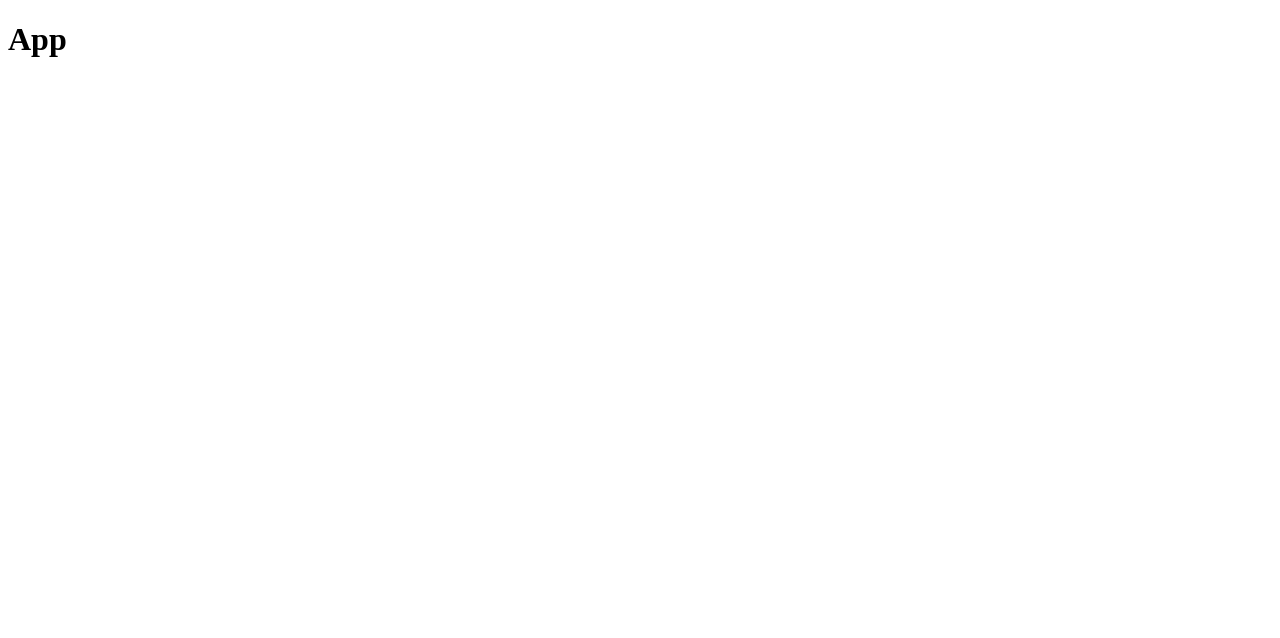
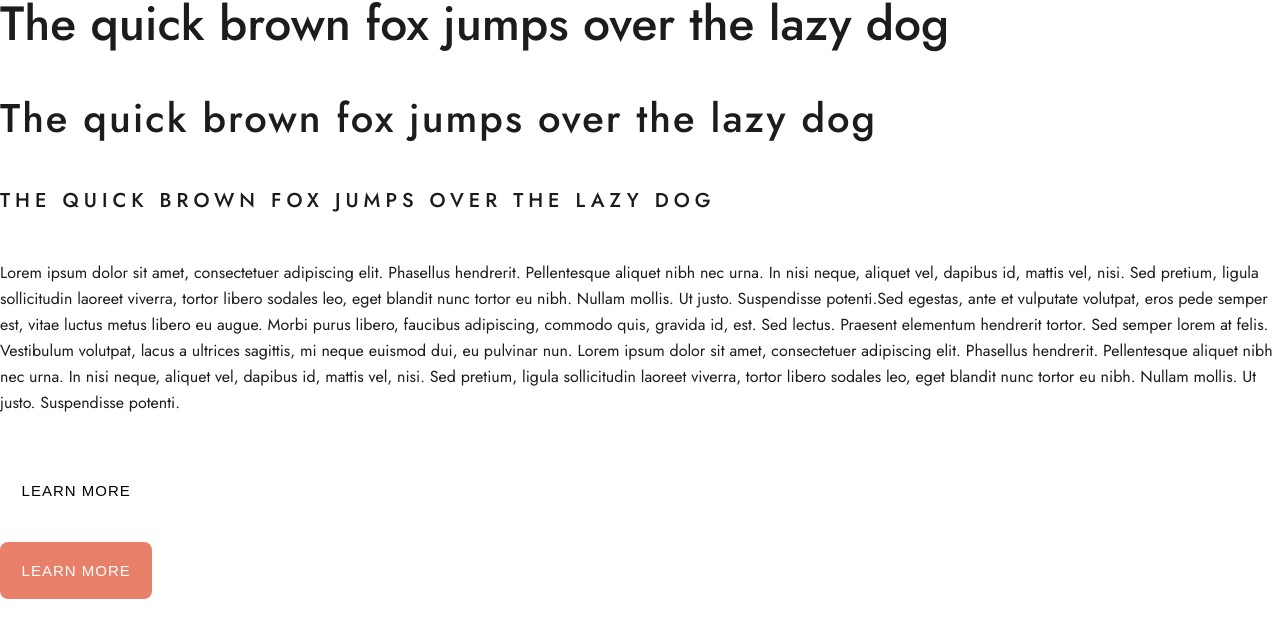
Before and after one commit to koliberdapv/designo-fmentor, a React (Vite) app: page / in a window 1280 px wide. Shown: the top 638 px of the page. Built offline with nearby package versions, Linux system fonts and the light colour scheme.

Commit message:
styling base

```diff
--- a/src/App.jsx
+++ b/src/App.jsx
@@ -1,5 +1,44 @@
 function App() {
-  return <h1>App</h1>;
+  return (
+    <div>
+      <h1 className="h1">The quick brown fox jumps over the lazy dog</h1>
+      <br />
+      <br />
+      <h1 className="h2">The quick brown fox jumps over the lazy dog</h1>
+      <br />
+      <br />
+      <h1 className="h3">The quick brown fox jumps over the lazy dog</h1>
+      <br />
+      <br />
+      <p>
+        Lorem ipsum dolor sit amet, consectetuer adipiscing elit. Phasellus
+        hendrerit. Pellentesque aliquet nibh nec urna. In nisi neque, aliquet
+        vel, dapibus id, mattis vel, nisi. Sed pretium, ligula sollicitudin
+        laoreet viverra, tortor libero sodales leo, eget blandit nunc tortor eu
+        nibh. Nullam mollis. Ut justo. Suspendisse potenti.Sed egestas, ante et
+        vulputate volutpat, eros pede semper est, vitae luctus metus libero eu
+        augue. Morbi purus libero, faucibus adipiscing, commodo quis, gravida
+        id, est. Sed lectus. Praesent elementum hendrerit tortor. Sed semper
+        lorem at felis. Vestibulum volutpat, lacus a ultrices sagittis, mi neque
+        euismod dui, eu pulvinar nun. Lorem ipsum dolor sit amet, consectetuer
+        adipiscing elit. Phasellus hendrerit. Pellentesque aliquet nibh nec
+        urna. In nisi neque, aliquet vel, dapibus id, mattis vel, nisi. Sed
+        pretium, ligula sollicitudin laoreet viverra, tortor libero sodales leo,
+        eget blandit nunc tortor eu nibh. Nullam mollis. Ut justo. Suspendisse
+        potenti.
+      </p>
+      <br />
+      <br />
+      <button className="btn">
+        <p className="btn-p">learn more</p>
+      </button>
+      <br />
+      <br />
+      <button className="btn btn-light">
+        <p className="btn-p">learn more</p>
+      </button>
+    </div>
+  );
 }
 
 export default App;
--- a/src/index.css
+++ b/src/index.css
@@ -0,0 +1,96 @@
+@import url('https://fonts.googleapis.com/css2?family=Inter:wght@400;500;600;700&family=Jost:wght@100;200;300;400;500;600;700;800;900&display=swap');
+
+*,
+*::before,
+*::after {
+  box-sizing: border-box;
+  margin: 0;
+  padding: 0;
+}
+
+:root {
+  /* colors */
+  --clr-peach: hsl(11, 73%, 66%);
+  --clr-light-peach: hsl(11, 100%, 80%);
+  --clr-black: hsl(270, 4%, 11%);
+  --clr-white: hsl(0, 0%, 100%);
+  --clr-dark-gray: hsl(260, 6%, 20%);
+  --clr-light-gray: hsl(210, 15%, 95%);
+
+  --ff-main: 'Jost', sans-serif;
+
+  --fs-h1: 48px;
+  --fs-h2: 40px;
+  --fs-h3: 20px;
+  --fs-p: 16px;
+  --fs-btn-p: 15px;
+
+  --fw-500: 500;
+  --fw-400: 400;
+
+  --lh-h1: 48px;
+  --lh-h3: 26px;
+
+  --spacing-h2: 2px;
+  --spacing-h3: 5px;
+  --spacing-btn: 1px;
+
+  --br-regular: 8px;
+}
+
+body {
+  font-family: var(--ff-main);
+  color: var(--clr-black);
+}
+
+.h1 {
+  font-size: var(--fs-h1);
+  font-weight: var(--fw-500);
+  line-height: var(--lh-h1);
+}
+
+.h2 {
+  font-size: var(--fs-h2);
+  font-weight: var(--fw-500);
+  line-height: var(--lh-h1);
+  letter-spacing: var(--spacing-h2);
+}
+
+.h3 {
+  font-size: var(--fs-h3);
+  font-weight: var(--fw-500);
+  line-height: var(--lh-h3);
+  letter-spacing: var(--spacing-h3);
+  text-transform: uppercase;
+}
+
+p {
+  font-size: var(--fs-p);
+  font-weight: var(--fw-400);
+  line-height: var(--lh-h3);
+}
+
+.btn-p {
+  font-size: var(--fs-btn-p);
+  font-weight: var(--fw-500);
+  line-height: normal;
+  letter-spacing: var(--spacing-btn);
+  text-transform: uppercase;
+}
+
+.btn {
+  border-radius: var(--br-regular);
+  padding: 1.25rem 1.35rem;
+  background-color: var(--clr-white);
+  border: none;
+  transition: all 200ms ease-in;
+}
+.btn-light {
+  background-color: var(--clr-peach);
+  color: var(--clr-white);
+}
+.btn:hover {
+  cursor: pointer;
+  background-color: var(--clr-light-peach);
+  color: var(--clr-white);
+}
```
